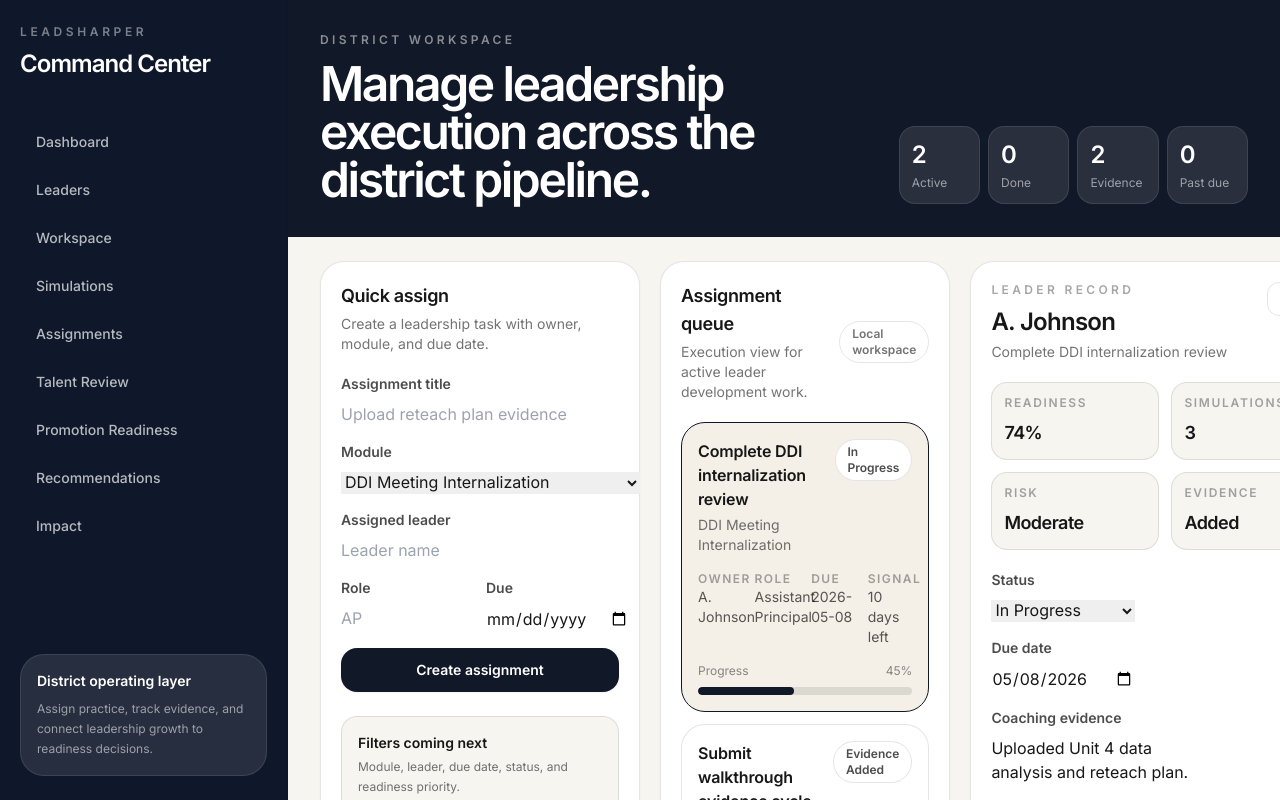
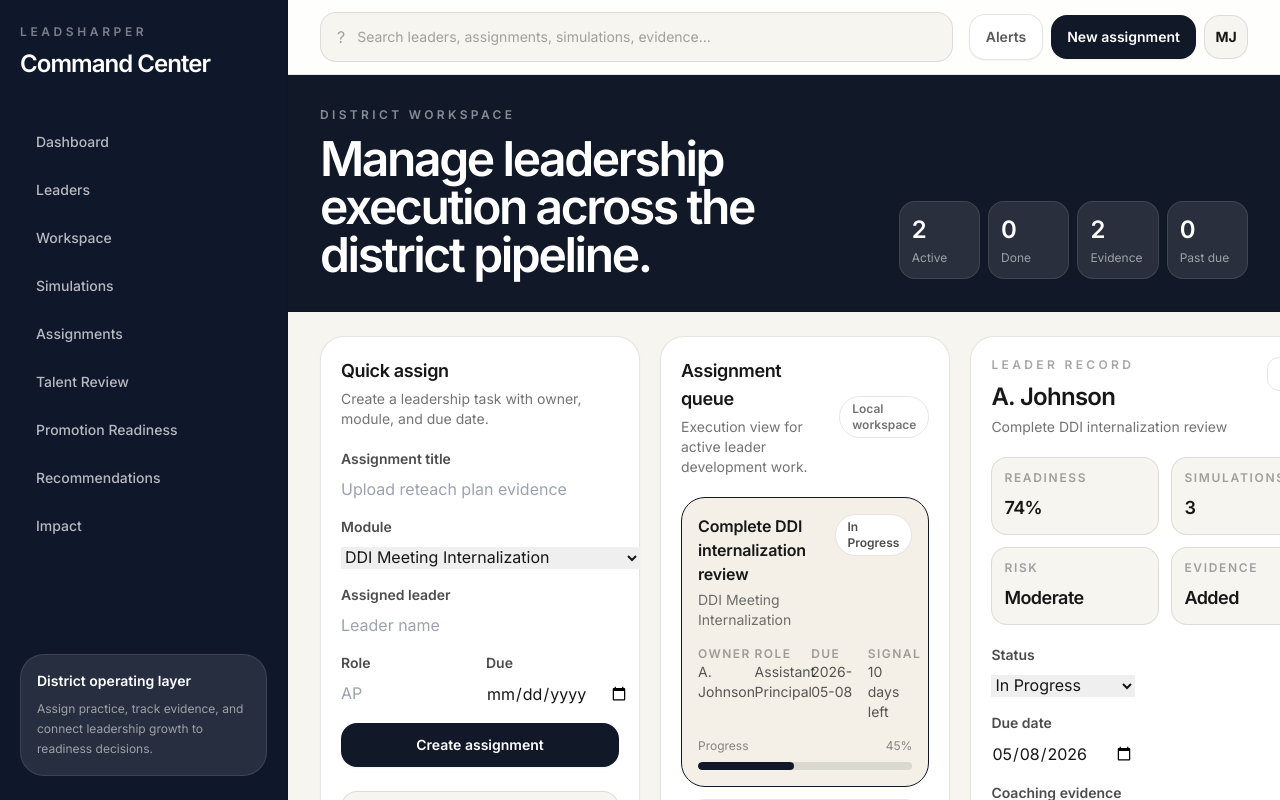
Before and after one commit to jmarc296-jpg/instructional-leadership-practice, a Next.js app: page /workspace in a window 1280 px wide. Shown: the top 800 px of the page. Built offline with nearby package versions, Linux system fonts and the light colour scheme.

Commit message:
Add enterprise utility bar

```diff
--- a/components/shell/enterprise-shell.tsx
+++ b/components/shell/enterprise-shell.tsx
@@ -41,7 +41,32 @@ export function EnterpriseShell({ children }: { children: React.ReactNode }) {
         </div>
       </div>
 
-      <div className="lg:pl-72">
+            <div className="lg:pl-72">
+        <header className="sticky top-0 z-30 border-b border-black/10 bg-white/85 px-6 py-3 backdrop-blur lg:px-8">
+          <div className="mx-auto flex max-w-7xl items-center justify-between gap-4">
+            <div className="flex min-w-0 flex-1 items-center rounded-2xl border border-black/10 bg-[#f7f5f0] px-4 py-3">
+              <span className="mr-3 text-black/35">?</span>
+              <input
+                aria-label="Search"
+                placeholder="Search leaders, assignments, simulations, evidence..."
+                className="w-full bg-transparent text-sm outline-none placeholder:text-black/35"
+              />
+            </div>
+
+            <div className="flex items-center gap-2">
+              <button className="rounded-2xl border border-black/10 bg-white px-4 py-3 text-sm font-semibold text-black/65 shadow-sm transition hover:bg-black/[0.03]">
+                Alerts
+              </button>
+              <button className="rounded-2xl bg-[#111827] px-4 py-3 text-sm font-semibold text-white shadow-sm transition hover:bg-black">
+                New assignment
+              </button>
+              <div className="flex h-11 w-11 items-center justify-center rounded-2xl border border-black/10 bg-[#f7f5f0] text-sm font-bold">
+                MJ
+              </div>
+            </div>
+          </div>
+        </header>
+
         {children}
       </div>
     </div>
```
